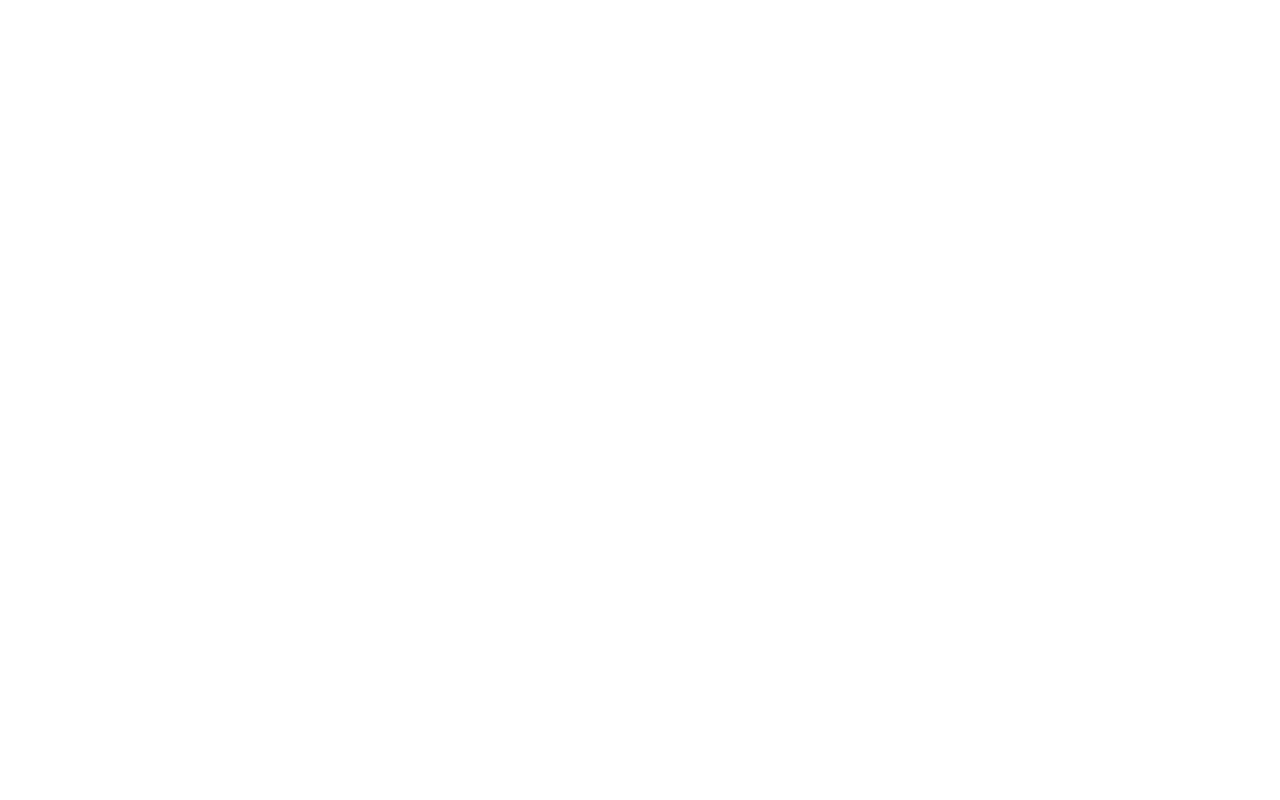
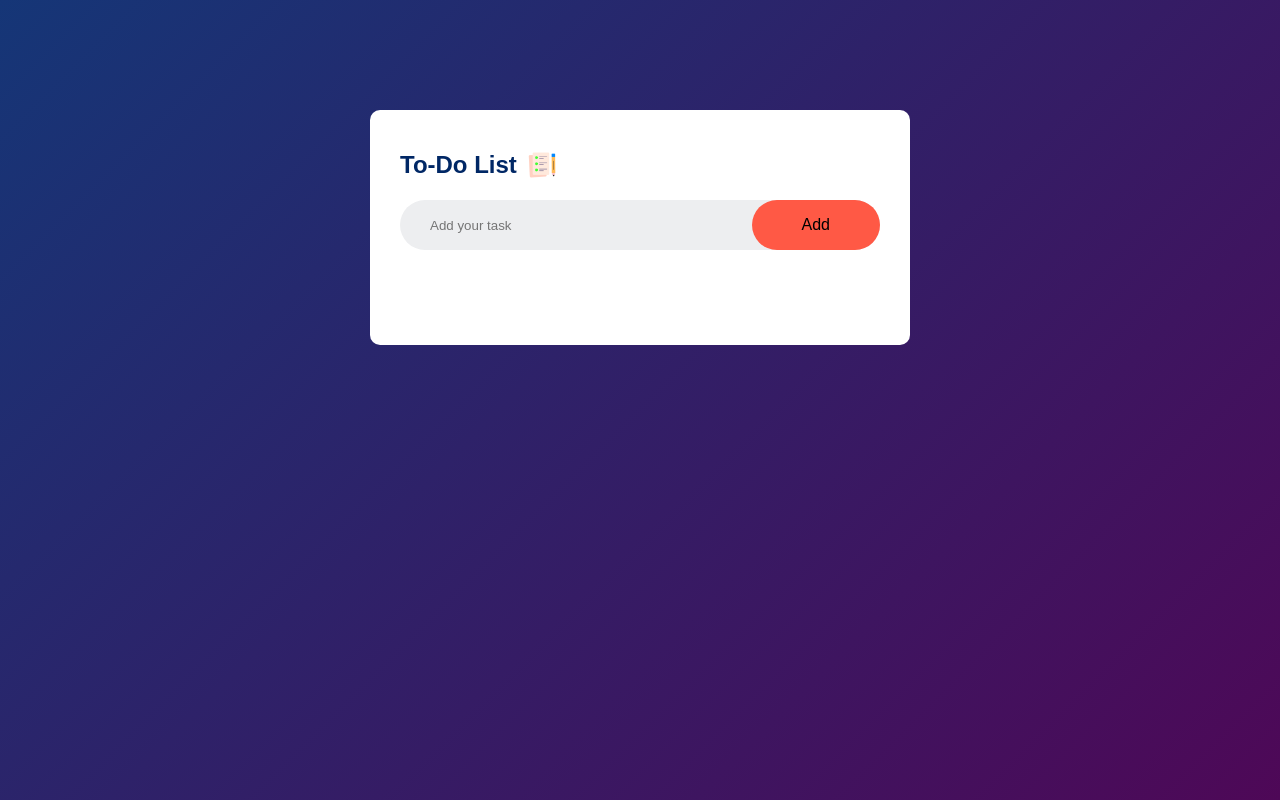
Before and after one commit to Alisha-21-cloud/Todo-List, a plain HTML site: page index.html in a window 1280 px wide. Drawn offline with Linux system fonts and the light colour scheme.

Commit message:
Done with the header,input-field and the add button

```diff
--- a/index.html
+++ b/index.html
@@ -6,7 +6,14 @@
         <link rel="stylesheet" href="style.css">
     </head>
     <body>
-
-
+        <div class="container">
+            <div class="todo-app">
+                <h2>To-Do List <img src="images/icon.png"></h2>
+                <div class="row">
+                    <input type = "text" id ="input-box" placeholder="Add your task">
+                    <button>Add</button>
+                </div>
+            </div>
+        </div>
     </body>
 </html>
--- a/style.css
+++ b/style.css
@@ -4,3 +4,53 @@
     font-family: 'Poppins', sans-serif;
     box-sizing: border-box;
 }
+.container{
+    width: 100%;
+    min-height: 100vh;
+    background: linear-gradient(135deg, #153677, #4e0857);
+    padding: 10px;
+}
+.todo-app{
+    width: 100%;
+    max-width: 540px;
+    background: #fff;
+    margin: 100px auto 20px;
+    padding: 40px 30px 70px;
+    border-radius: 10px;
+}
+.todo-app h2{
+    color: #002765;
+    display: flex;
+    align-items: center;
+    margin-bottom: 20px;
+}
+.todo-app h2 img{
+    width: 30px;
+    margin-left: 10px;
+}
+.row{
+    display: flex;
+    align-items: center;
+    justify-content: space-between;
+    background: #edeef0;
+    border-radius: 30px;
+    padding-left: 20px;
+    margin-bottom: 25px;
+}
+input{
+    flex: 1;
+    border: none;
+    outline: none;
+    background: transparent;
+    padding: 10px;
+    font-weight: 14px;
+}
+button{
+    border: none;
+    outline: none;
+    padding: 16px 50px;
+    background: #ff5945;
+    font-size: 16px;
+    cursor: pointer;
+    border-radius: 40px;
+}
```
